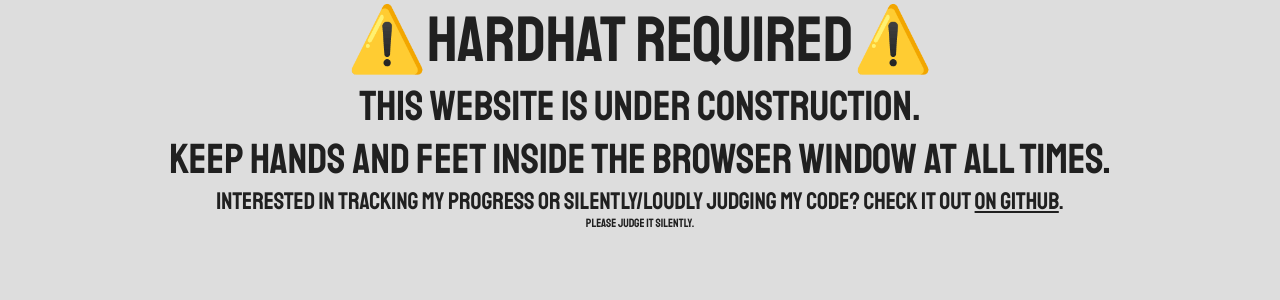
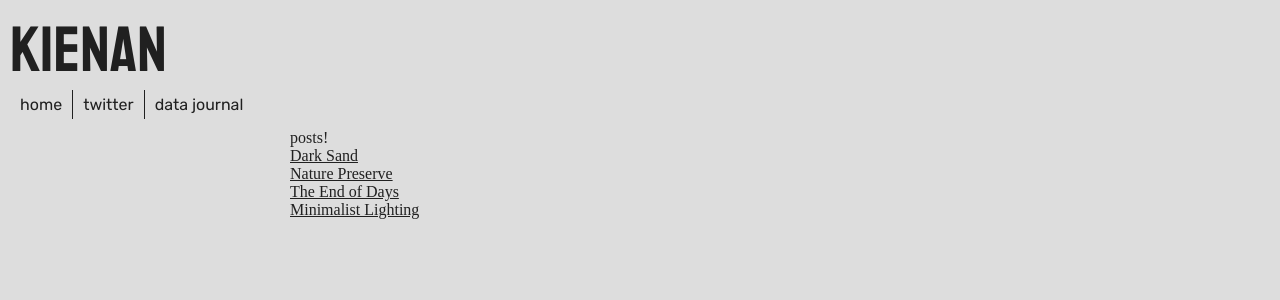
Before and after one commit to kienankb/website, a Next.js app: page / in a window 1280 px wide. Shown: the top 300 px of the page. Built offline with nearby package versions, Linux system fonts and the light colour scheme.

Commit message:
swap construction page for proper index

```diff
--- a/components/layout.tsx
+++ b/components/layout.tsx
@@ -10,6 +10,7 @@
       <nav className={styles.nav}>
           <Link href="/"><a>home</a></Link>
           <Link href="https://twitter.com/kienankb">twitter</Link>
+          <Link href="/datajournal/">data journal</Link>
       </nav>
     </header>
   );
--- a/pages/index.tsx
+++ b/pages/index.tsx
@@ -1,29 +1,30 @@
 import type {NextPage} from 'next';
+import Link from 'next/link';
 import Head from 'next/head';
-import Link from 'next/link';
-import Image from 'next/image';
 
+import {BlogPosts} from '../data/blog-metadata';
 import Layout from '../components/layout';
 
 
-const Home: NextPage = () => {
-  return (
-    <div>
+const Index: NextPage = () => {
+  return <Layout>
+    <>
     <Head>
       <title>kienankb</title>
       <meta property="og:title" content="kienankb" key="title" />
       <meta name="description" content="He's just zis guy, you know" />
       <link rel="icon" href="/favicon.ico" />
     </Head>
-      <div className='constructionContainer'>
-        <div className='constructionDomTitle'>⚠️hardhat required⚠️</div>
-        <div className='constructionSubtitle'>this website is under construction.</div>
-        <div className='constructionSubtitle'>keep hands and feet inside the browser window at all times.</div>
-        <div className='constructionSubSubtitle'>interested in tracking my progress or silently/loudly judging my code? check it out <a href='https://github.com/kienankb/website'>on github</a>.</div>
-        <div className='constructionSubSubSubtitle'>please judge it silently.</div>
-      </div>
-    </div>
-  )
+    <div>posts!</div>
+    {BlogPosts.sort((a, b) => {
+      return a.publishDate < b.publishDate ? 1 : -1;
+    }).map((post) => {
+      return <div key={post.slug}>
+        <Link href={`/blog/${post.slug}`}>{post.title}</Link>
+      </div>;
+    })}
+    </>
+  </Layout>;
 }
 
-export default Home
+export default Index;
```
Also changed, not shown: pages/blog/index.tsx (deleted, +0 -27 lines), pages/construction.tsx (added, +29 -0 lines). Lines whose indentation alone changed are shown as unchanged.
